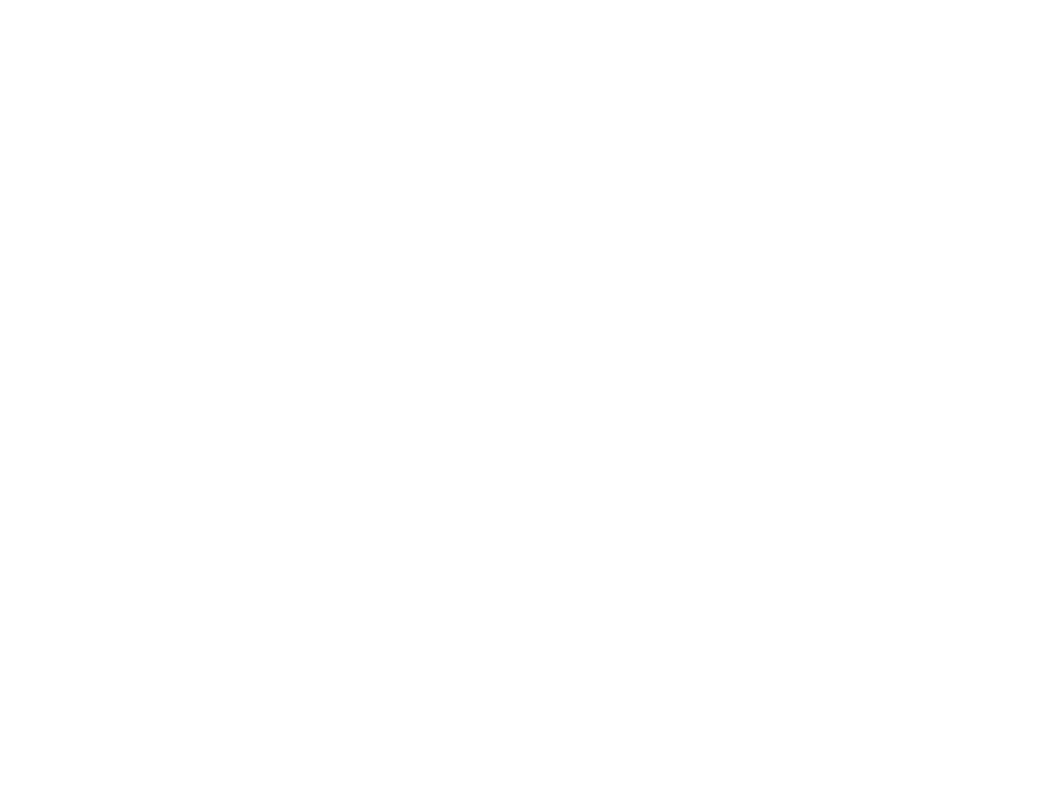
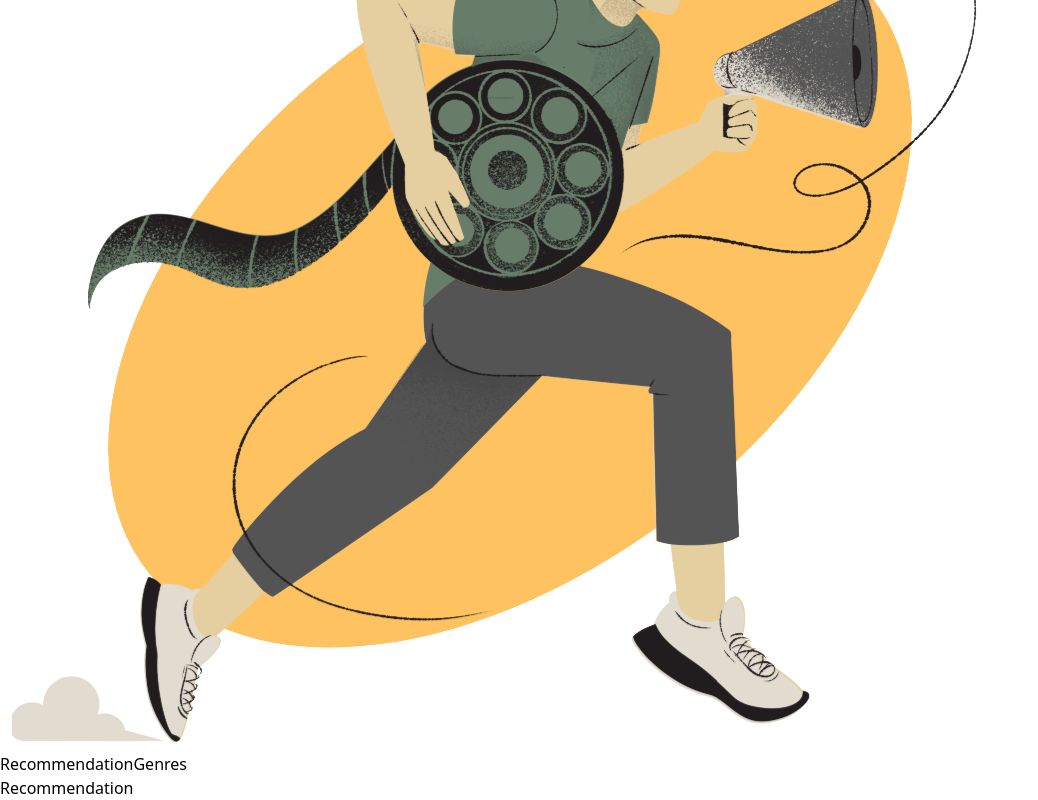
Before and after one commit to tayds25/CineastesChoice, a React (Vite) app in the folder front-end/: page /recommendation in a window 1280 px wide. Before the commit this address had no page. Shown: the part 185-985 px from the top of the page, without its empty margins (0-1038 px from the left). Before the commit the page ends 800 px from the top, so only its background shows below. Built offline with nearby package versions, Linux system fonts and the light colour scheme.

Commit message:
added the recommendation page with navbar

```diff
--- a/front-end/src/App.jsx
+++ b/front-end/src/App.jsx
@@ -4,10 +4,11 @@
 import Home from './pages/home.jsx'
 import Genres from './pages/genres.jsx'
 import Navbar from './components/navbar.jsx'
+import Recommendation from './pages/recommendation.jsx'
 
 function AppContent() {
   const location = useLocation()
-  const showNavbarPaths = ['/home', '/genres']
+  const showNavbarPaths = ['/home', '/genres', '/recommendation']
   const shouldShowNavbar = showNavbarPaths.includes(location.pathname)
 
   return (
@@ -17,6 +18,7 @@
         <Route path="/" element={<Login />} />
         <Route path="/register" element={<Register />} />
         <Route path="/home" element={<Home />} />
+        <Route path="/recommendation" element={<Recommendation />} />
         <Route path="/genres" element={<Genres />} />
       </Routes>
     </div>
--- /dev/null
+++ b/front-end/src/pages/recommendation.jsx
@@ -0,0 +1,12 @@
+import { useState } from 'react'
+
+
+const Recommendation = () => {
+    return (
+        <div>
+            <h1>Recommendation</h1>
+        </div>
+    )
+}
+
+export default Recommendation
```
